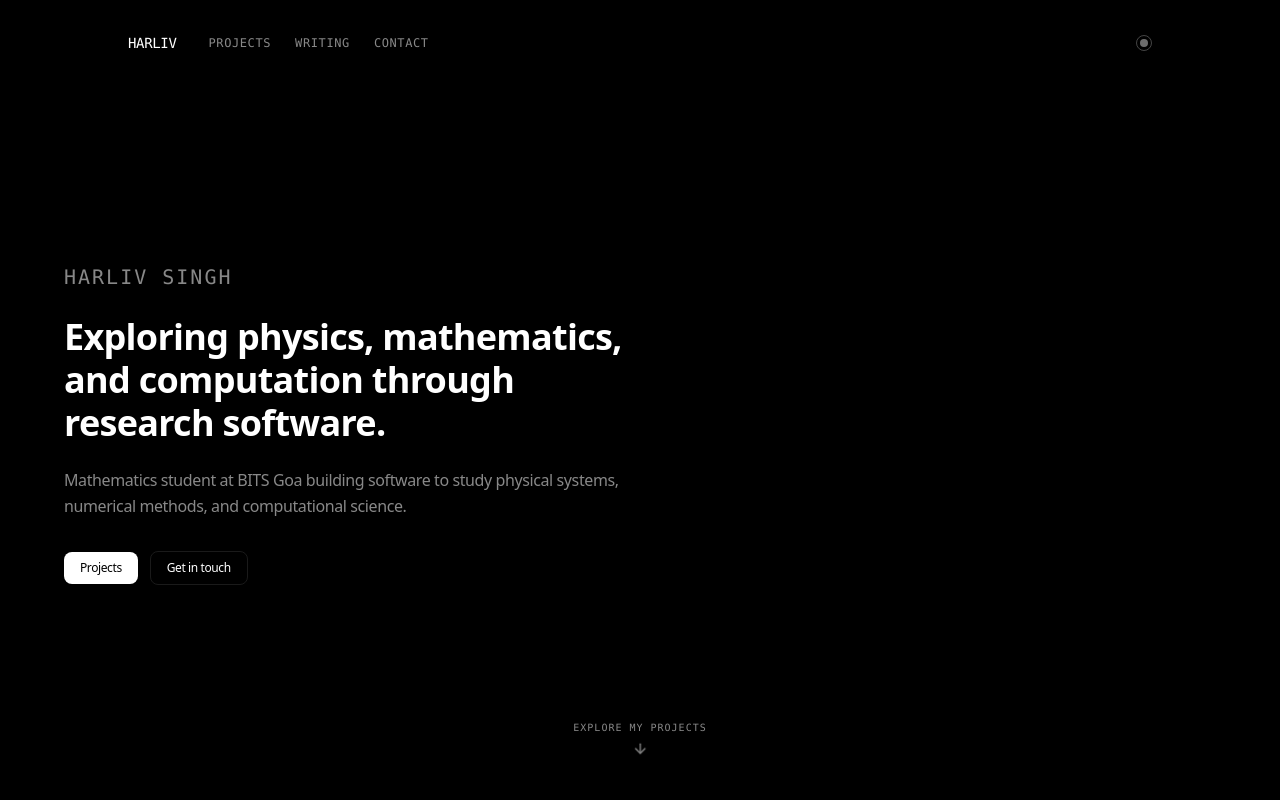
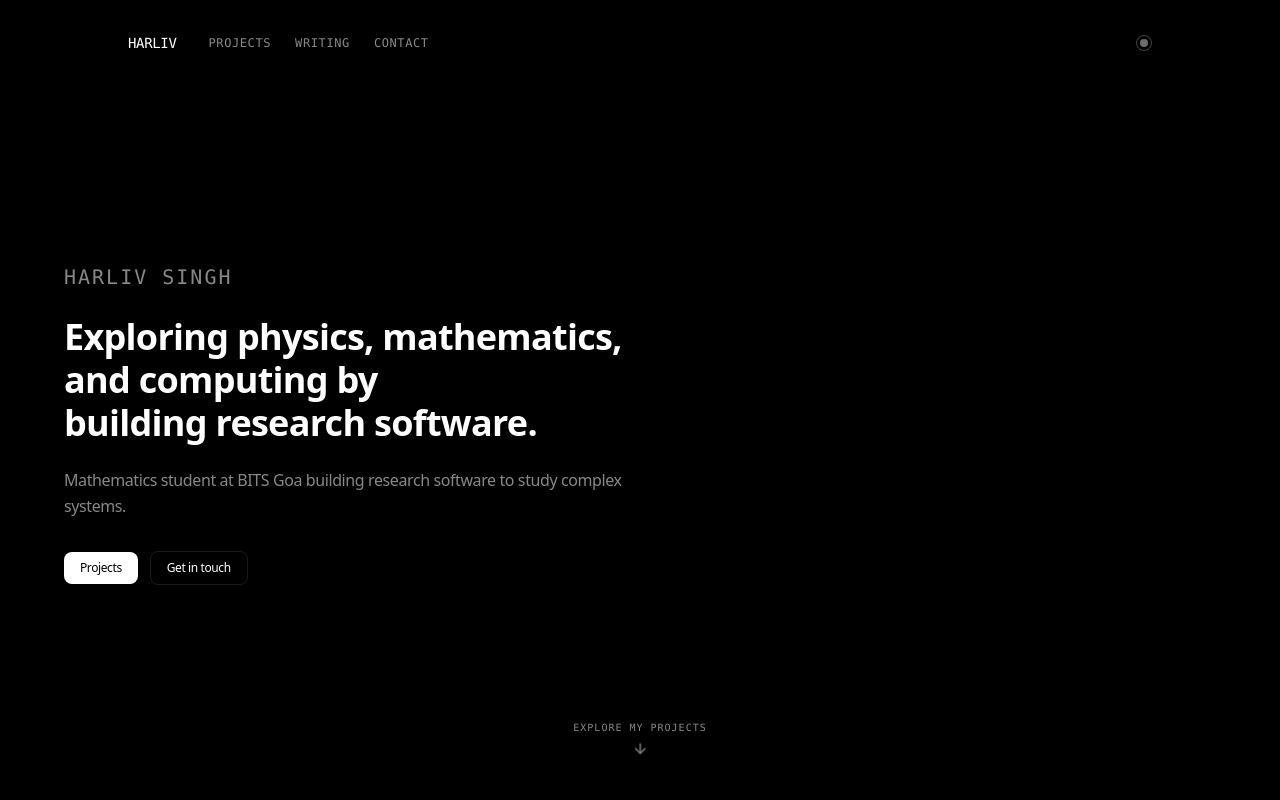
Before and after one commit to h-livv/h-livv.github.io, a Next.js app: page / in a window 1280 px wide. Shown: the top 800 px of the page. Built offline with nearby package versions, Linux system fonts and the light colour scheme.

Commit message:
Update Hero.tsx

```diff
--- a/components/Hero.tsx
+++ b/components/Hero.tsx
@@ -34,12 +34,12 @@ export default function Hero() {
 
           <h1 className="text-2xl md:text-4xl font-[700] leading-[1.2] tracking-tight text-primary mb-6">
             Exploring physics, mathematics,<br className="hidden md:block" />
-            and computation through<br className="hidden md:block" />
-            research software.
+            and computing by<br className="hidden md:block" />
+            building research software.
           </h1>
 
           <p className="text-sm md:text-base text-secondary max-w-prose leading-relaxed font-[400] mb-8">
-            Mathematics student at BITS Goa building software to study physical systems, numerical methods, and computational science.
+            Mathematics student at BITS Goa building research software to study complex systems.
           </p>
 
           <div className="flex flex-col sm:flex-row items-start sm:items-center gap-3">
```
